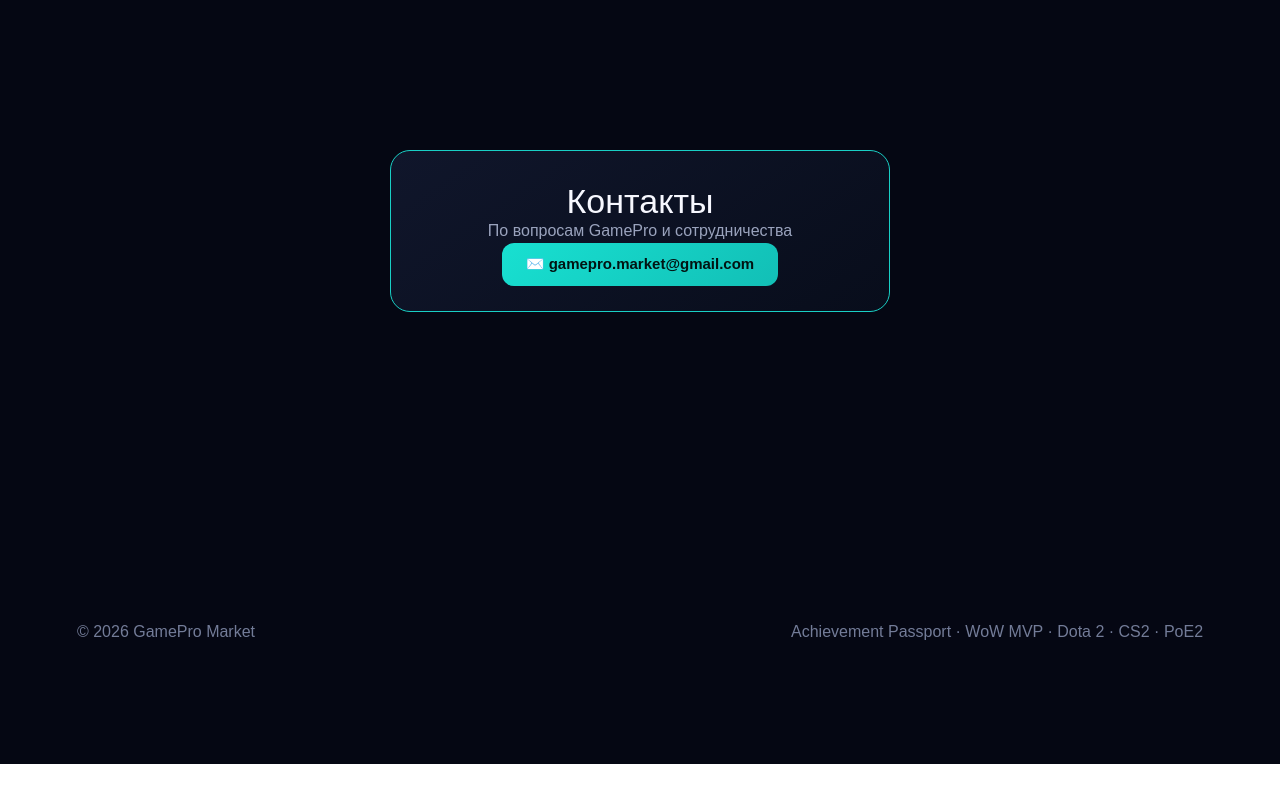
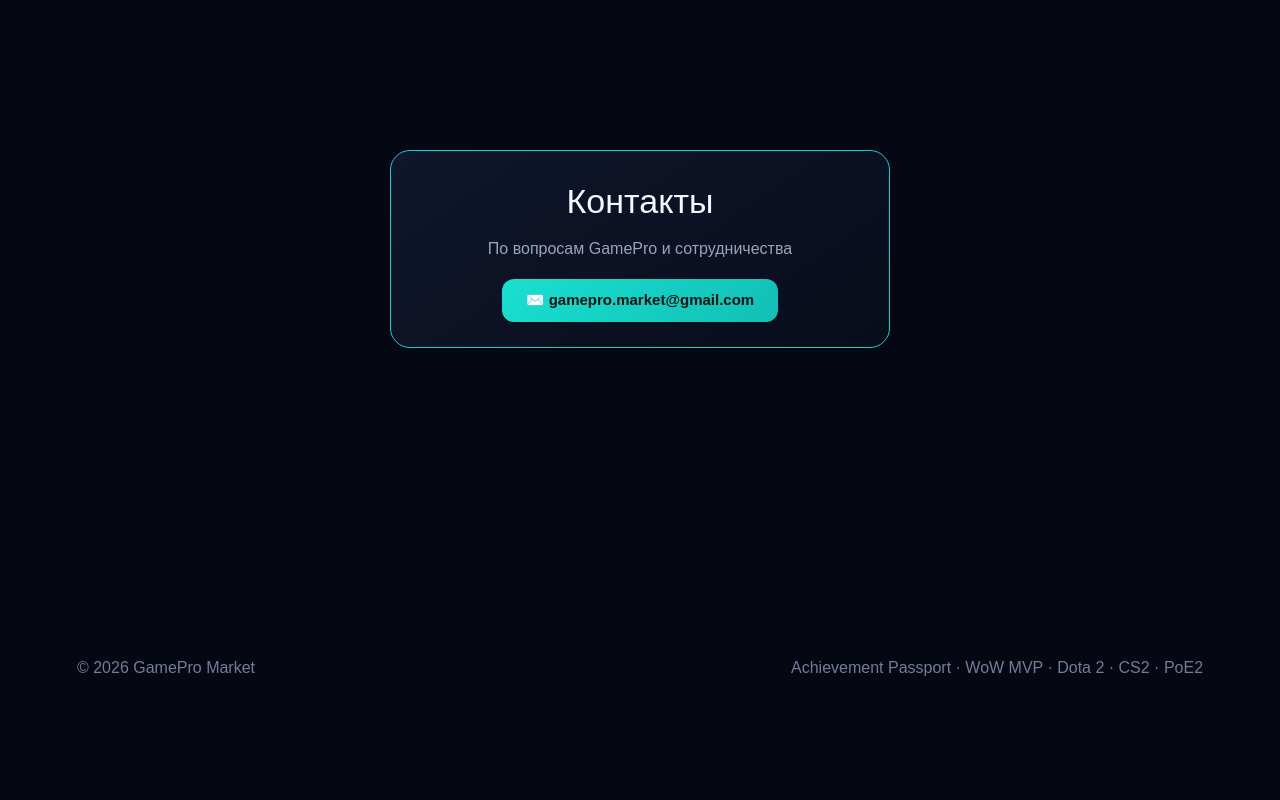
Before and after one commit to vesttrading/gamepro-market, a Next.js app: page / in a window 1280 px wide. Shown: the part 4140-4940 px from the top of the page. Before the commit the page ends 4904 px from the top, so only its background shows below. Built offline with nearby package versions, Linux system fonts and the light colour scheme; no server answers.

Commit message:
Adjust margin for contact paragraph
Updated paragraph margin for contact section.

```diff
--- a/app/page.tsx
+++ b/app/page.tsx
@@ -412,7 +412,7 @@ if (!battlenetId) {
   }}>
     <h2 style={{margin:"0 0 18px",fontSize:24}}>Контакты</h2>
 
-    <p style={{color:"#9aa3bd",margin:"0 0 18px 0 18px"}}>
+    <p style={{color:"#9aa3bd",margin:"18px 0 18px"}}>
       По вопросам GamePro и сотрудничества
     </p>
 
```
